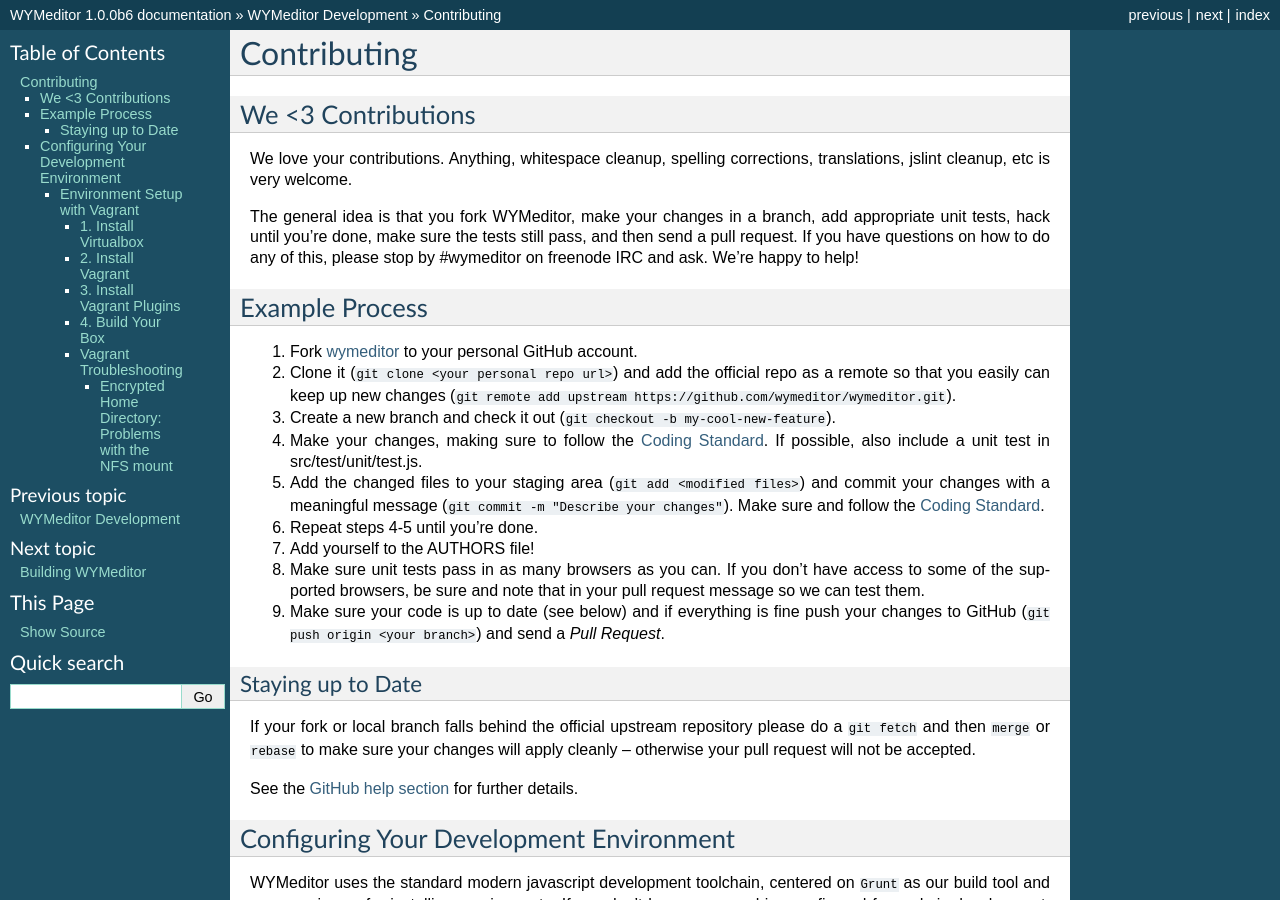
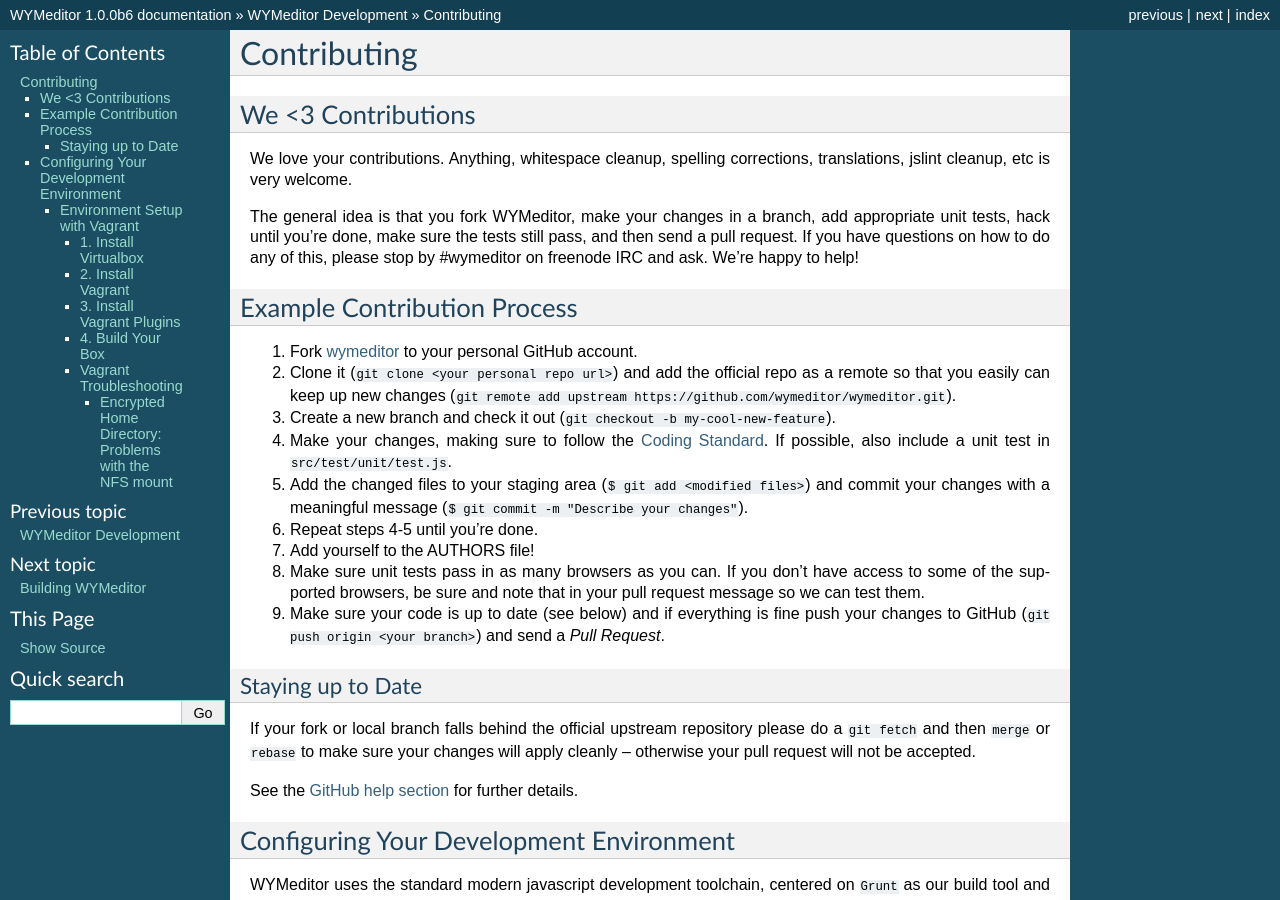
Before and after one commit to wymeditor/wymeditor, a Sphinx documentation site: the page built from docs/wymeditor_development/contributing.rst, in a window 1280 px wide and 900 px high. Built offline with Sphinx 7.4.7, drawn with Linux system fonts in a browser that asks for light colours.

Commit message:
Small clean up to the contribution guide.

```diff
--- a/docs/wymeditor_development/contributing.rst
+++ b/docs/wymeditor_development/contributing.rst
@@ -14,9 +14,11 @@
 and then send a pull request. If you have questions on how to do any of this,
 please stop by #wymeditor on freenode IRC and ask. We're happy to help!
 
-***************
-Example Process
-***************
+.. _development-contributing-example-process:
+
+****************************
+Example Contribution Process
+****************************
 
 #. Fork `wymeditor <https://github.com/wymeditor/wymeditor>`_ to your personal
    GitHub account.
@@ -29,13 +31,15 @@
    my-cool-new-feature``).
 
 #. Make your changes, making sure to follow the
-   :doc:`/wymeditor_development/coding_standard`. If possible, also include a unit test in
-   src/test/unit/test.js.
+   :doc:`/wymeditor_development/coding_standard`.
+   If possible,
+   also include a unit test in
+   ``src/test/unit/test.js``.
 
-#. Add the changed files to your staging area (``git add <modified files>``)
-   and commit your changes with a meaningful message (``git commit -m "Describe
-   your changes"``). Make sure and follow the
-   :doc:`/wymeditor_development/coding_standard`.
+#. Add the changed files to your staging area
+   (``$ git add <modified files>``)
+   and commit your changes with a meaningful message
+   (``$ git commit -m "Describe your changes"``).
 
 #. Repeat steps 4-5 until you're done.
 
```
